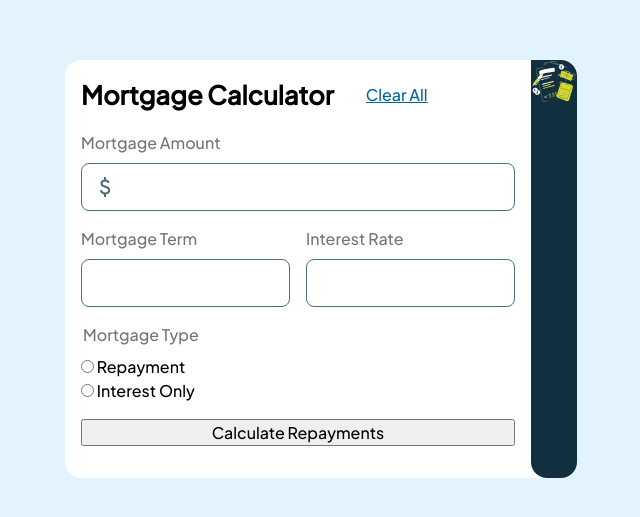
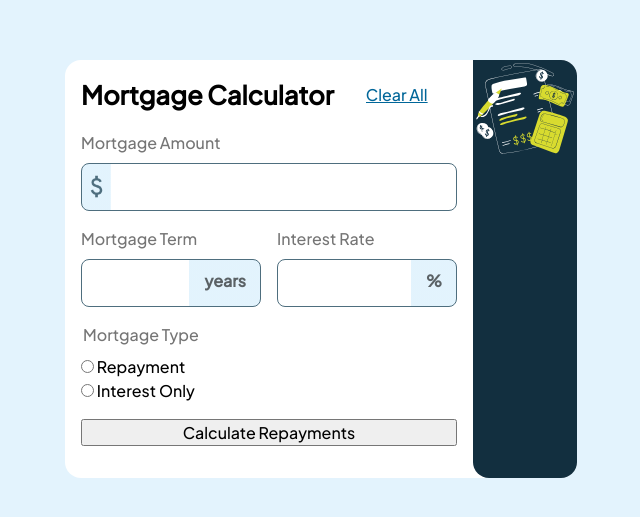
Before and after one commit to elizabethrsotomayor/mortgage-repayment-calculator-main, a React (Vite) app: page / in a window 1280 px wide. Shown: the part 131-648 px from the top of the page, without its empty margins (319-959 px from the left). Built offline with nearby package versions, Linux system fonts and the light colour scheme.

Commit message:
add styling to form

```diff
--- a/src/Calculator.css
+++ b/src/Calculator.css
@@ -46,20 +46,48 @@
     }
 
     .text-field-amt {
-        /* background-color: hsl(202, 86%, 94%); */
-        /* background-image: url('../assets/images/attach_money_24dp_4E6E7E_FILL0_wght400_GRAD0_opsz24.png'),
-            linear-gradient(to right, hsl(202, 86%, 94%), white); */
-        background-image: url('../assets/images/attach_money_24dp_4E6E7E_FILL0_wght400_GRAD0_opsz24.png');
-        background-size: 1.6rem;
-        background-position: 10px 10px;
+        background-image: url('../assets/images/attach_money_24dp_4E6E7E_FILL0_wght400_GRAD0_opsz24.png'),
+            linear-gradient(to right, hsl(202, 86%, 94%) 0% 100%);
+        /* background-image: url('../assets/images/attach_money_24dp_4E6E7E_FILL0_wght400_GRAD0_opsz24.png'); */
+        background-size: 1.8rem;
+        background-position: 0;
         background-repeat: no-repeat;
-        padding-left: 40px;
-        /* background-image: url("http://www.scottgood.com/jsg/blog.nsf/images/arrowdown.gif"), linear-gradient(to right, white 70%, gray 70%, gray 71%, lightgray 71%, lightgray 100%); */
+        padding-left: 35px;
     }
 
     .term-rate-container {
         display: flex;
         gap: 1rem;
+    }
+
+    .text-field-term {
+        padding-left: 0.5rem;
+        background-image: linear-gradient(to right, white 0 60%, hsl(202, 86%, 94%) 50% 100%);
+    }
+
+    .text-field-rate {
+        background-image: linear-gradient(to right, white 0 75%, hsl(202, 86%, 94%) 50% 100%);
+    }
+
+    .term-rate-label,
+    .text-field-term {
+        position: relative;
+        display: block;
+        padding-right: 0;
+        width: 180px;
+        box-sizing: border-box;
+    }
+
+    .term-rate-label::after {
+        content: attr(data-domain);
+        position: absolute;
+        top: 10px;
+        right: 15px;
+        font-family: "PlusJakartaSans-Medium";
+        font-size: 1rem;
+        display: block;
+        color: rgba(0, 0, 0, 0.6);
+        font-weight: bold;
     }
 
     .mortgage-type-radio-btns {
--- a/src/Calculator.jsx
+++ b/src/Calculator.jsx
@@ -19,11 +19,17 @@ function Calculator() {
           <div className="term-rate-container">
             <div className="form-section">
               <label htmlFor="mortgage-term" className="form-labels">Mortgage Term</label>
-              <input type="text" name="mortgage-term" id="mortgage-term" className="text-fields" required />
+              <label data-domain="years" className="term-rate-label">
+              <input type="text" className="text-fields text-field-term" id="mortgage-term" required/>
+              </label>
             </div>
             <div className="form-section">
-              <label htmlFor="interest-rate" className="form-labels">Interest Rate</label>
-              <input type="text" name="interest-rate" id="interest-rate" className="text-fields" required />
+              {/* <label htmlFor="interest-rate" className="form-labels">Interest Rate</label>
+              <input type="text" name="interest-rate" id="interest-rate" className="text-fields" required /> */}
+              <label htmlFor="mortgage-rate" className="form-labels">Interest Rate</label>
+              <label data-domain="%" className="term-rate-label">
+              <input type="text" className="text-fields text-field-term text-field-rate" id="interest-rate" required/>
+              </label>
             </div>
           </div>
 
```
